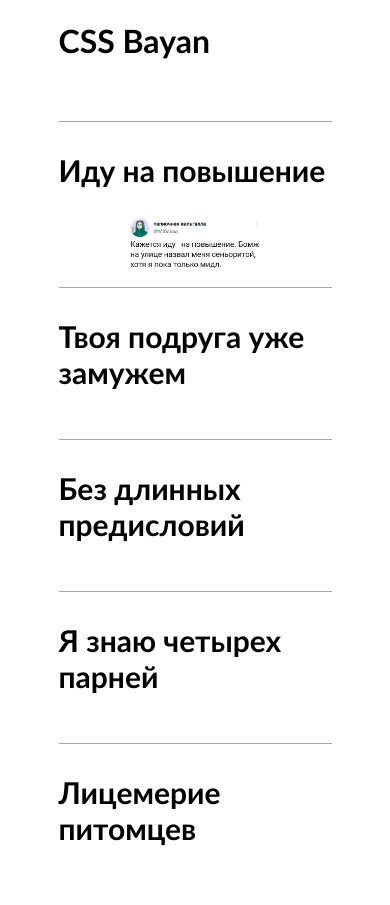
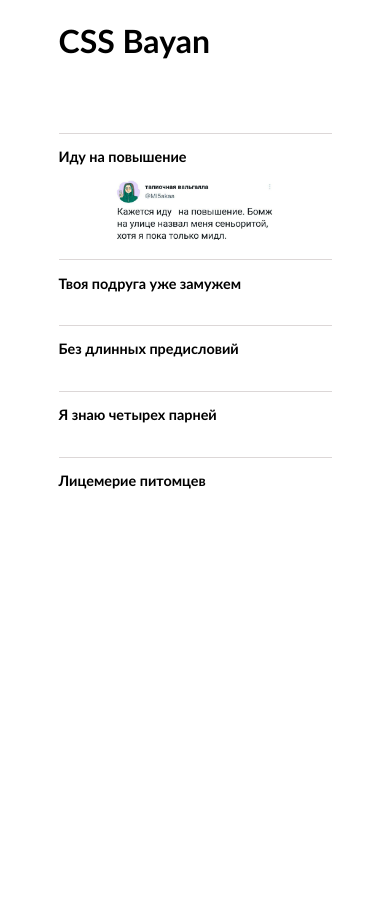
Before and after one commit to gileto/cssBayan, a plain HTML site: page cssBayan/index.html in a window 390 px wide. After the commit the page ends 844 px from the top, so only its background shows below. Drawn offline with Linux system fonts and the light colour scheme.

Commit message:
feat: added responsive text (Fri Mar 10 19:12:06 +04 2023)

```diff
--- a/cssBayan/index.html
+++ b/cssBayan/index.html
@@ -14,7 +14,7 @@
 	   <label for="1">
 	    <input type="radio" name="memes" checked id="1"/>
 					<div class="text-icon">
-					<p>Иду на повышение</p>
+					<p class="text">Иду на повышение</p>
 					<img src="images/plus.svg" alt="" class="plus sign">
 					<img src="images/minus.svg" alt="" class="minus sign">
 				</div>
@@ -23,7 +23,7 @@
    <label for="2">
     <input type="radio" name="memes" id="2" />
 				<div class="text-icon">
-				<p>Твоя подруга уже замужем</p>
+				<p class="text">Твоя подруга уже замужем</p>
 					<img src="images/plus.svg" alt="" class="plus sign">
 					<img src="images/minus.svg" alt="" class="minus sign">
 				</div>
@@ -32,7 +32,7 @@
    <label for="3">
     <input type="radio" name="memes" id="3" />
 				<div class="text-icon">
-				<p>Без длинных предисловий</p>
+				<p class="text">Без длинных предисловий</p>
 					<img src="images/plus.svg" alt="" class="plus sign">
 					<img src="images/minus.svg" alt="" class="minus sign">
 				</div>
@@ -41,7 +41,7 @@
    <label for="4">
     <input type="radio" name="memes" id="4" />
 				<div class="text-icon">
-				<p>Я знаю четырех парней</p>
+				<p class="text">Я знаю четырех парней</p>
 					<img src="images/plus.svg" alt="" class="plus sign">
 					<img src="images/minus.svg" alt="" class="minus sign">
 				</div>
@@ -50,7 +50,7 @@
    <label for="5">
     <input type="radio" name="memes" id="5" />
 				<div class="text-icon">
-				<p>Лицемерие питомцев</p>
+				<p class="text">Лицемерие питомцев</p>
 					<img src="images/plus.svg" alt="" class="plus sign">
 					<img src="images/minus.svg" alt="" class="minus sign">
 				</div>
--- a/cssBayan/style.css
+++ b/cssBayan/style.css
@@ -2,7 +2,6 @@ body {
  box-sizing: border-box;
  margin: 0;
  padding: 0;
- transition: 0.5 ease all;
  font-family: "Gill Sans", "Gill Sans MT", Calibri, "Trebuchet MS", sans-serif;
 }
 
@@ -16,7 +15,7 @@ body {
 }
 
 .title {
- padding-bottom: 20px;
+ padding-bottom: 1em;
 }
 
 input {
@@ -44,35 +43,69 @@ input:checked ~ .text-icon .plus {
 }
 
 img {
- width: 50%;
+ width: 60%;
 }
 
 label {
  width: 100%;
- padding: 10px;
+ padding: 2em;
  border-width: 100%;
 }
 
 .text-icon {
  display: flex;
  justify-content: space-between;
- border-top: 1px solid rgb(165, 163, 163);
+ border-top: 0.1em solid rgb(220, 215, 215);
 }
 
 p {
- font-size: 30px;
  font-weight: 700;
 }
 
-.bayan:hover {
- cursor: not-allowed;
+label:hover {
+ cursor: pointer;
 }
 
 .plus,
 .minus {
- width: 20px;
+ width: 2em;
 }
 
 .minus {
  display: none;
 }
+
+@media screen and (max-width: 1920px) {
+ .text {
+  font-size: 1.7em;
+ }
+}
+
+@media screen and (max-width: 820px) {
+ .text {
+  font-size: 0.9em;
+ }
+ label:hover {
+  cursor: initial;
+ }
+
+ /*.bayan:not(:hover) .text-icon .plus {
+  display: block;
+ }
+
+ .input:checked ~ .text-icon .minus {
+  display: block;
+ }
+ .input:checked ~ .text-icon .plus {
+  display: none;
+ }*/
+}
+
+@media screen and (max-width: 321px) {
+ .text {
+  font-size: 0.5em;
+ }
+ .title {
+  padding-bottom: 0.3rem;
+ }
+}
```
